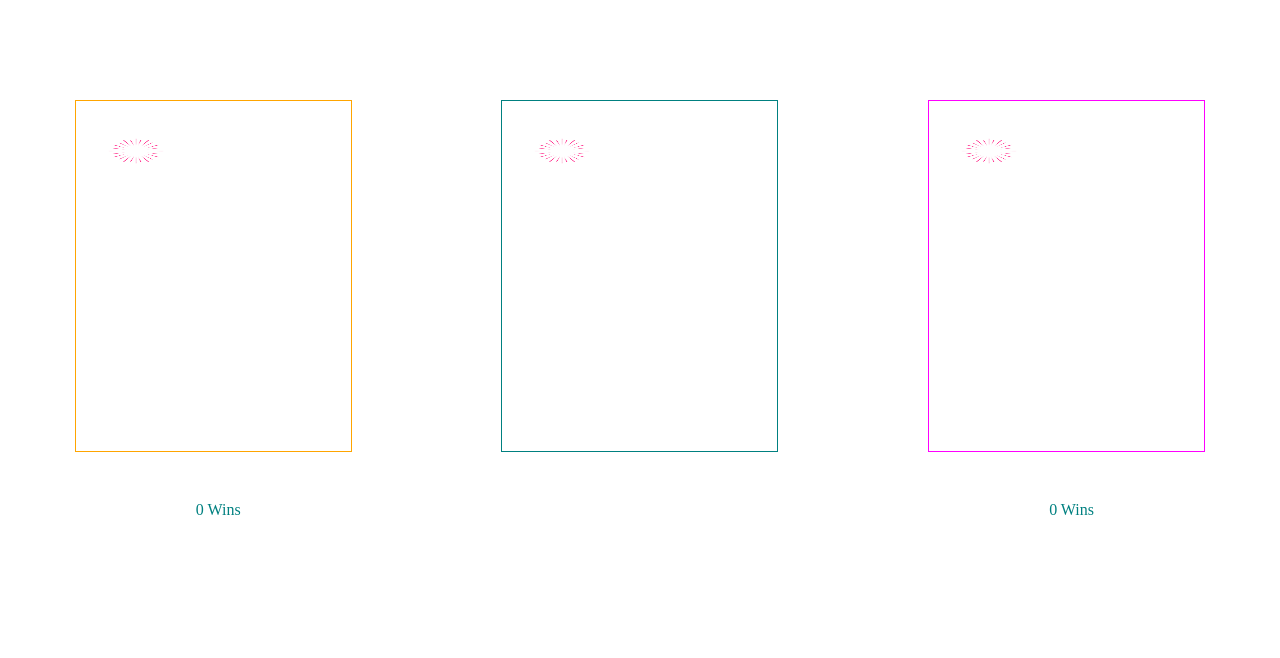
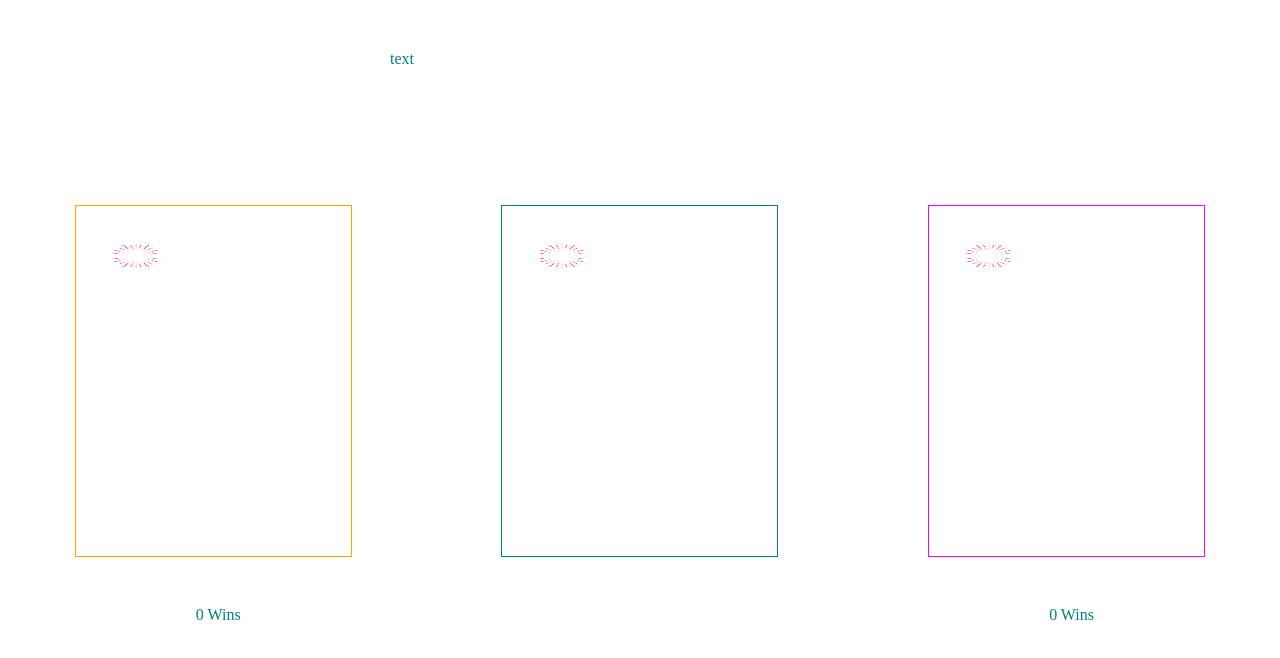
Before and after one commit to amykarnaze/slapjack, a plain HTML site: page index.html in a window 1280 px wide. Drawn offline with Linux system fonts and the light colour scheme; files whose address does not match are found by name.

Commit message:
comment in and edit header, remove uneeded comments

```diff
--- a/index.html
+++ b/index.html
@@ -6,10 +6,8 @@
     <title>SlapJack</title>
   </head>
   <body>
-    <!-- <header></header> -->
+    <header>text</header>
     <main>
-      <!-- <h1 class="main-title">SlapJack</h1> -->
-      <!-- <section class="container"> -->
       <article class="cards-1">
         <div class="card-stack">
           <img class="card-image" src="./assets/back.png" alt="Player 1 picture">
```
